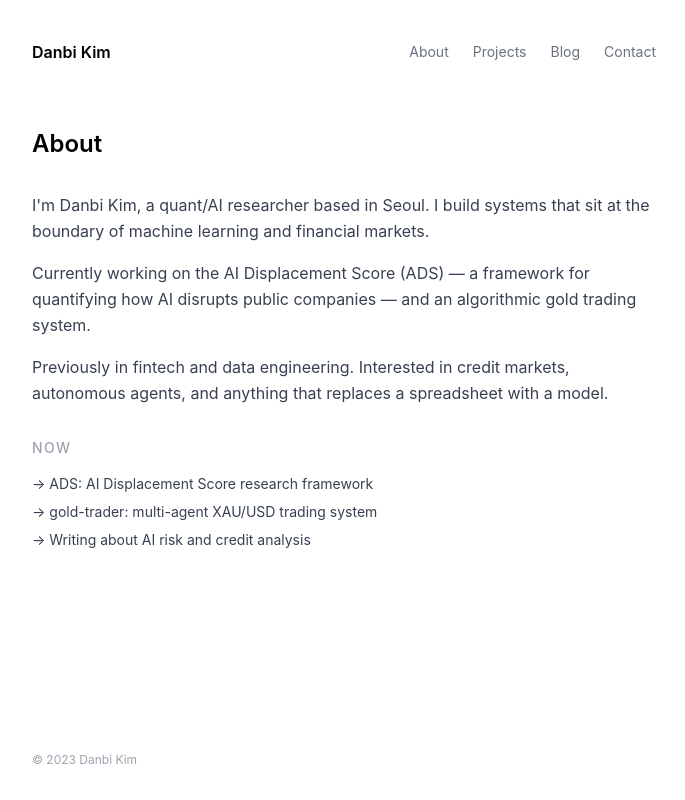
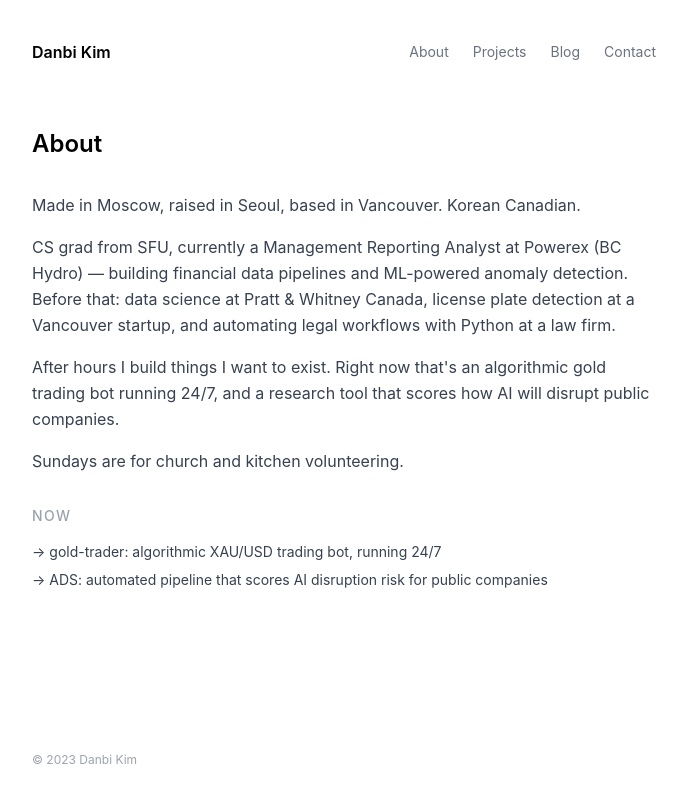
Before and after one commit to darshea/darshea.github.io, a Next.js app: page /about in a window 1280 px wide. Shown: the whole page, without its empty margins (296-981 px from the left). Built offline with nearby package versions, Linux system fonts and the light colour scheme.

Commit message:
hello world

```diff
--- a/src/app/about/page.jsx
+++ b/src/app/about/page.jsx
@@ -7,16 +7,21 @@ export default function About() {
 
       <div className="space-y-4 text-gray-700 leading-relaxed">
         <p>
-          I'm Danbi Kim, a quant/AI researcher based in Seoul.
-          I build systems that sit at the boundary of machine learning and financial markets.
+          Made in Moscow, raised in Seoul, based in Vancouver. Korean Canadian.
         </p>
         <p>
-          Currently working on the AI Displacement Score (ADS) — a framework for
-          quantifying how AI disrupts public companies — and an algorithmic gold trading system.
+          CS grad from SFU, currently a Management Reporting Analyst at Powerex (BC Hydro) —
+          building financial data pipelines and ML-powered anomaly detection. Before that:
+          data science at Pratt &amp; Whitney Canada, license plate detection at a Vancouver
+          startup, and automating legal workflows with Python at a law firm.
         </p>
         <p>
-          Previously in fintech and data engineering. Interested in credit markets,
-          autonomous agents, and anything that replaces a spreadsheet with a model.
+          After hours I build things I want to exist. Right now that's an algorithmic gold
+          trading bot running 24/7, and a research tool that scores how AI will disrupt
+          public companies.
+        </p>
+        <p>
+          Sundays are for church and kitchen volunteering.
         </p>
       </div>
 
@@ -25,9 +30,8 @@ export default function About() {
           Now
         </h2>
         <ul className="space-y-2 text-gray-700 text-sm">
-          <li>→ ADS: AI Displacement Score research framework</li>
-          <li>→ gold-trader: multi-agent XAU/USD trading system</li>
-          <li>→ Writing about AI risk and credit analysis</li>
+          <li>→ gold-trader: algorithmic XAU/USD trading bot, running 24/7</li>
+          <li>→ ADS: automated pipeline that scores AI disruption risk for public companies</li>
         </ul>
       </div>
     </div>
--- a/src/app/contact/page.jsx
+++ b/src/app/contact/page.jsx
@@ -1,9 +1,8 @@
 export const metadata = { title: 'Contact — Danbi Kim' }
 
 const links = [
-  { label: 'GitHub', href: 'https://github.com/danbikim', display: 'github.com/danbikim' },
-  { label: 'LinkedIn', href: '#', display: 'linkedin.com/in/danbikim' },
-  { label: 'Email', href: 'mailto:hello@danbikim.com', display: 'hello@danbikim.com' },
+  { label: 'LinkedIn', href: 'https://linkedin.com/in/danbikim', display: 'linkedin.com/in/danbikim' },
+  { label: 'Email', href: 'mailto:danbi000121@gmail.com', display: 'danbi000121@gmail.com' },
 ]
 
 export default function Contact() {
--- a/src/app/page.jsx
+++ b/src/app/page.jsx
@@ -5,7 +5,7 @@ export default function Home() {
     <div className="pt-8">
       <h1 className="text-4xl font-semibold tracking-tight mb-3">Danbi Kim</h1>
       <p className="text-gray-500 text-lg mb-12">
-        Building at the intersection of AI and finance.
+        Building systems that think about markets.
       </p>
       <nav className="flex gap-6 text-sm">
         {['About', 'Projects', 'Blog', 'Contact'].map((label) => (
--- a/src/app/projects/page.jsx
+++ b/src/app/projects/page.jsx
@@ -4,14 +4,14 @@ const projects = [
   {
     name: 'ADS — AI Displacement Score',
     description:
-      'Quantifying how AI disrupts public companies. Automated research, evidence-backed scoring across 5 dimensions, and institutional-quality reports.',
+      'Automated pipeline that researches public companies and quantifies their AI disruption risk.',
     url: null,
     status: 'Active',
   },
   {
     name: 'gold-trader',
     description:
-      'Algorithmic XAU/USD trading system. Multi-agent technical analysis pipeline with Bollinger, S/R, trend, and retail sentiment signals.',
+      'Algorithmic XAU/USD trading system with 10+ agents analyzing Bollinger Bands, trend, support/resistance, and retail positioning.',
     url: null,
     status: 'Active',
   },
```
